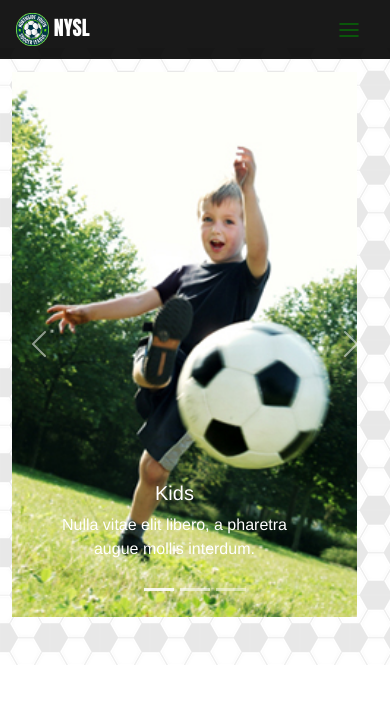
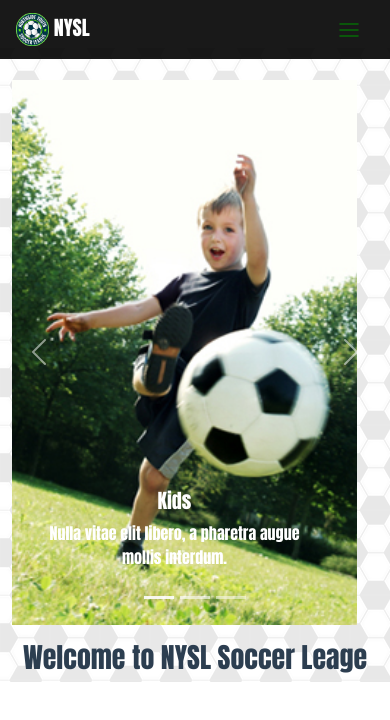
Before and after one commit to danizarate/app-nysl, a Vue app: page / in a window 390 px wide. Shown: the top 720 px of the page. Built offline with nearby package versions, Linux system fonts and the light colour scheme.

Commit message:
home responsive

```diff
--- a/src/components/ContainerHome.vue
+++ b/src/components/ContainerHome.vue
@@ -1,8 +1,8 @@
 <template>
     <div id = "containerHome">
-        <div class="container-fluid mt-5 pt-4 bgrep">
+        <div class="container-fluid mt-5 pt-4 bgrep" style="font-family: 'Anton', sans-serif;">
             <div class="row">
-                <div class="col-12 col-sm-12 mb-5">
+                <div class="col-md-5ths col-lg-5ths col-xs-6 col-sm-4 pt-2">
                     <div id="carouselExampleCaptions" class="carousel slide" data-bs-ride="carousel">
                         <ol class="carousel-indicators">
                             <li data-bs-target="#carouselExampleCaptions" data-bs-slide-to="0" class="active"></li>
@@ -42,6 +42,9 @@
                         </a>
                     </div>
                 </div>
+                <div class="container-fluid d-none-col-md-5ths d-none-col-lg-5ths col-sm-4 pt-3"> <!-- Averiguar en que consiste este codigo e implemente ideas si asi lo desea-->
+                    <h1>Welcome to NYSL Soccer Leage</h1>
+                </div>
             </div>
         </div>
     </div>
@@ -53,15 +56,12 @@ export default {
 }
 </script>
 
-<style>
+<style lang="saas">
 
-.bgrep {
-    background-image: url("../assets/img/gbf.png");
-    background-repeat: repeat;
-    background-attachment: fixed;
-    width: 100%;
-    height: auto;
-}
-
+/*   @include media-breakpoint-up(xs) { ... }
+    @include media-breakpoint-up(sm) { ... }
+    @include media-breakpoint-up(md) { ... }
+    @include media-breakpoint-up(lg) { ... }
+    @include media-breakpoint-up(xl) { ... } */
 
 </style>
```
